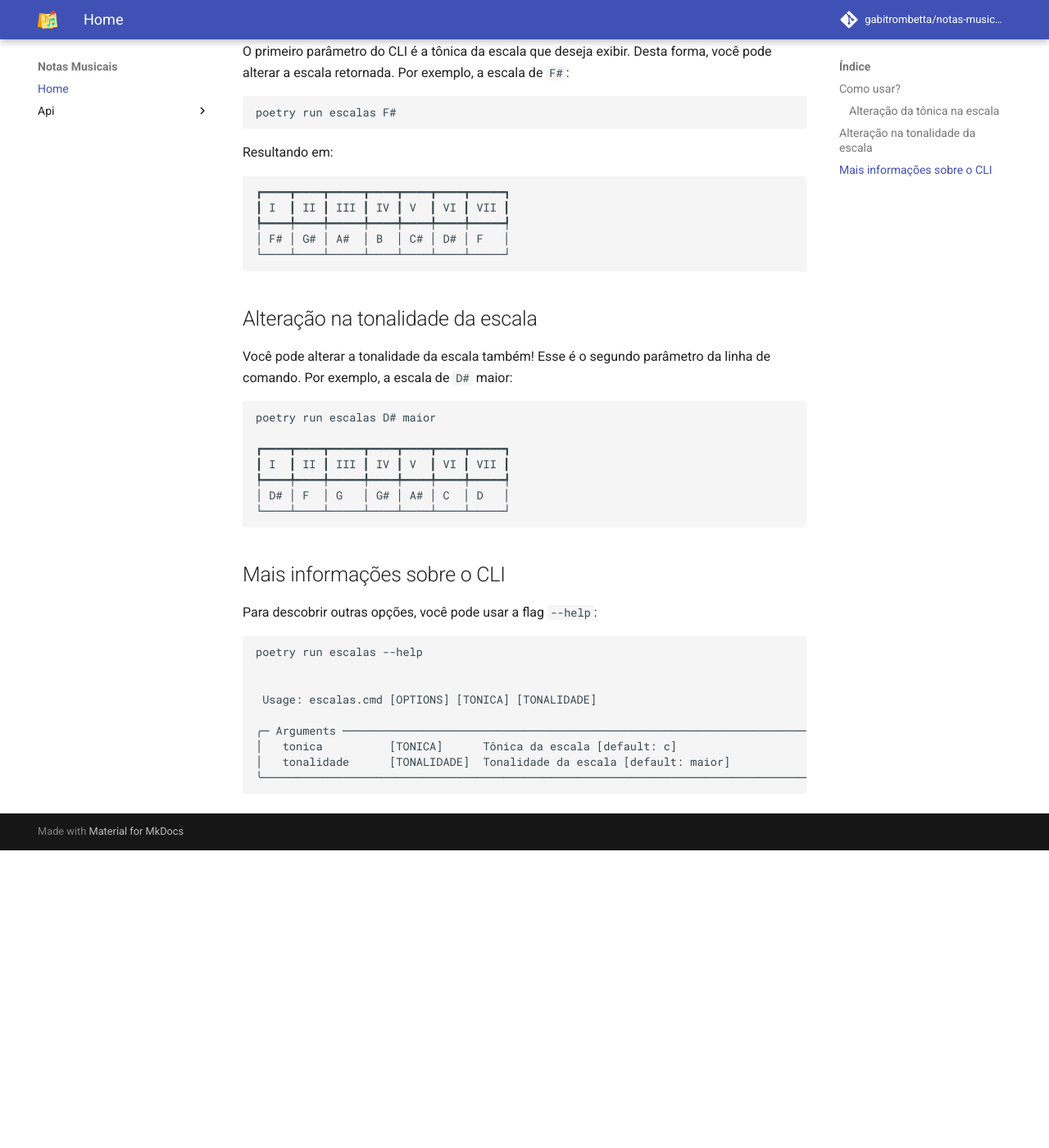
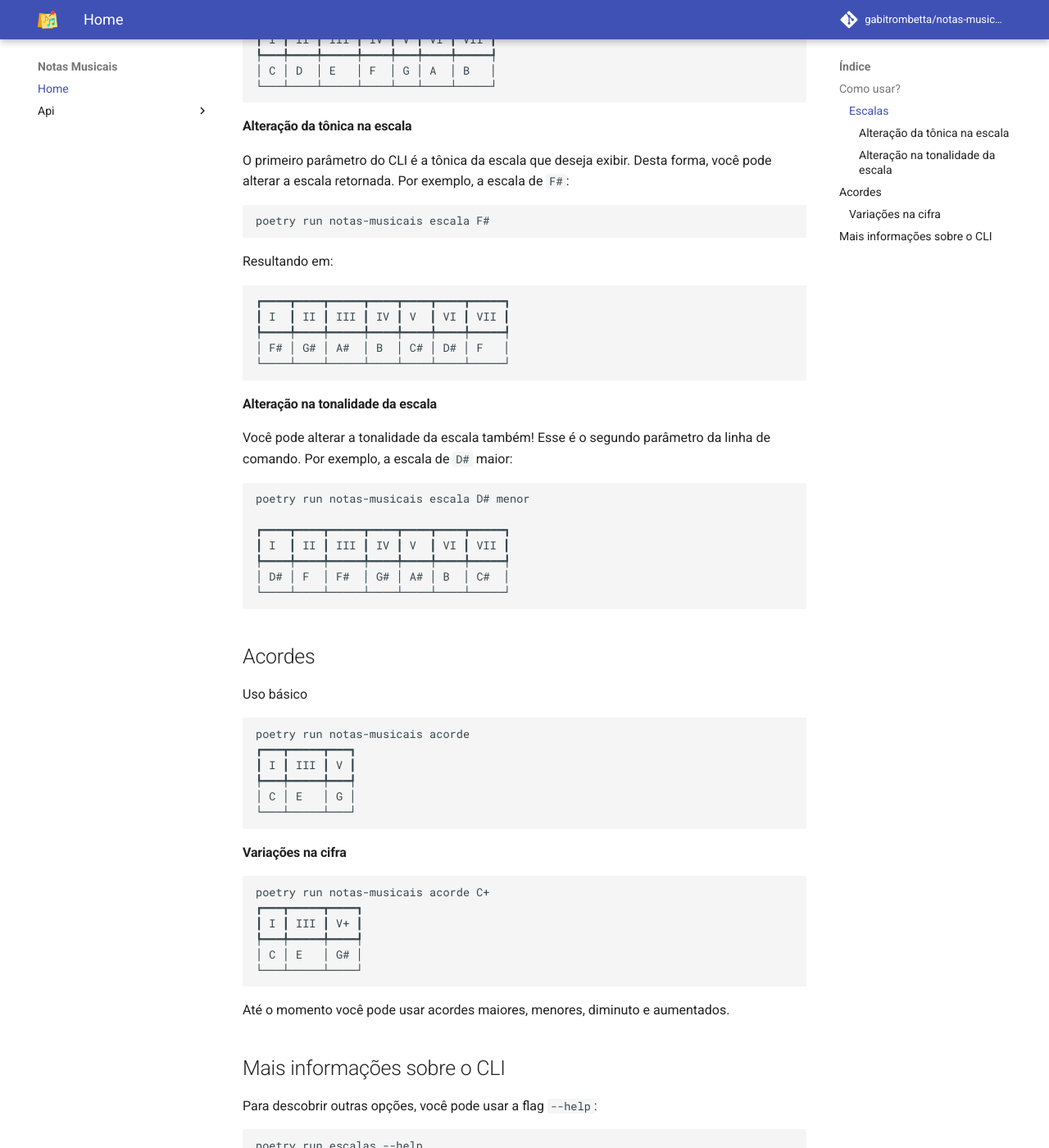
Before and after one commit to gabitrombetta/notas-musicais, an MkDocs documentation site: the page built from docs/index.md, in a window 1280 px wide and 1400 px high, scrolled down 846 px. Shown: the whole window at 82% size. Built offline with MkDocs 1.6.1 and Material for MkDocs 9.7.7, drawn with Linux system fonts in a browser that asks for light colours; comment, search, counter and statistics services are not loaded; before the commit the page ends 1883 px from its top, so only the background shows below that; some of the changed text lies outside the part shown.

````diff
--- a/docs/index.md
+++ b/docs/index.md
@@ -1,12 +1,18 @@
 ![Logo Projeto](assets/logo.png){width="300" .center}
 # Notas Musicais
 
+Notas musicais é um CLI para ajudar na formação de escalas e acordes
+
+Temos dois comandos disponíveis: `escala` e `acorde`
+
 ## Como usar?
+
+### Escalas
 
 Você pode chamar as escalas via linha de comando. Por exemplo:
 
 ```bash
-poetry run escalas
+poetry run notas-musicais escala
 ```
 
 Retornando os graus e as notas correspondentes a essa escala:
@@ -20,12 +26,12 @@ Retornando os graus e as notas correspondentes a essa escala:
 ```
 
 
-### Alteração da tônica na escala
+#### Alteração da tônica na escala
 
 O primeiro parâmetro do CLI é a tônica da escala que deseja exibir. Desta forma, você pode alterar a escala retornada. Por exemplo, a escala de `F#`:
 
 ```bash
-poetry run escalas F#
+poetry run notas-musicais escala F#
 ```
 Resultando em:
 
@@ -37,19 +43,45 @@ Resultando em:
 └────┴────┴─────┴────┴────┴────┴─────┘
 ```
 
-## Alteração na tonalidade da escala
+#### Alteração na tonalidade da escala
 
 Você pode alterar a tonalidade da escala também! Esse é o segundo parâmetro da linha de comando. Por exemplo, a escala de `D#` maior:
 
 ```bash
-poetry run escalas D# maior
+poetry run notas-musicais escala D# menor
 
 ┏━━━━┳━━━━┳━━━━━┳━━━━┳━━━━┳━━━━┳━━━━━┓
 ┃ I  ┃ II ┃ III ┃ IV ┃ V  ┃ VI ┃ VII ┃
 ┡━━━━╇━━━━╇━━━━━╇━━━━╇━━━━╇━━━━╇━━━━━┩
-│ D# │ F  │ G   │ G# │ A# │ C  │ D   │
+│ D# │ F  │ F#  │ G# │ A# │ B  │ C#  │
 └────┴────┴─────┴────┴────┴────┴─────┘
 ```
+
+## Acordes
+
+Uso básico
+
+```bash
+poetry run notas-musicais acorde
+┏━━━┳━━━━━┳━━━┓
+┃ I ┃ III ┃ V ┃
+┡━━━╇━━━━━╇━━━┩
+│ C │ E   │ G │
+└───┴─────┴───┘
+```
+
+#### Variações na cifra
+
+```bash
+poetry run notas-musicais acorde C+
+┏━━━┳━━━━━┳━━━━┓
+┃ I ┃ III ┃ V+ ┃
+┡━━━╇━━━━━╇━━━━┩
+│ C │ E   │ G# │
+└───┴─────┴────┘
+```
+
+Até o momento você pode usar acordes maiores, menores, diminuto e aumentados.
 
 ## Mais informações sobre o CLI
 
````
